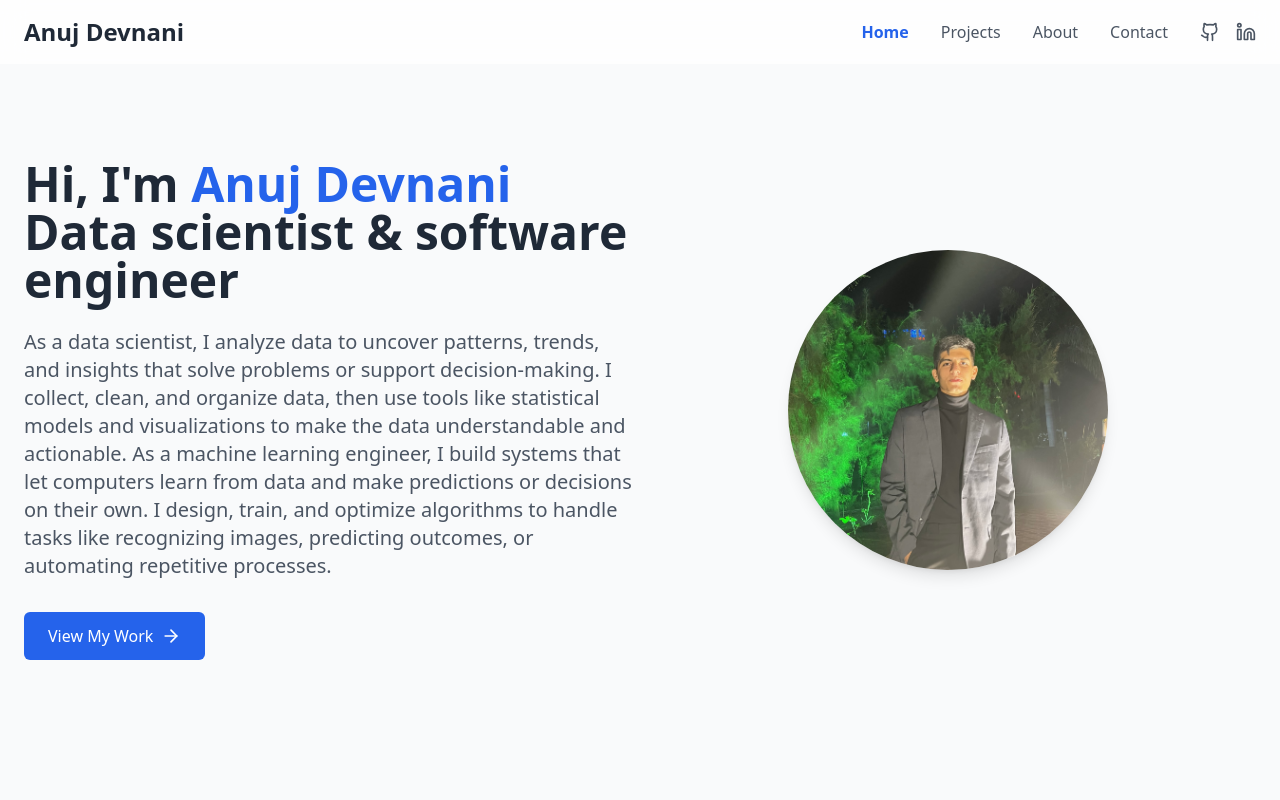
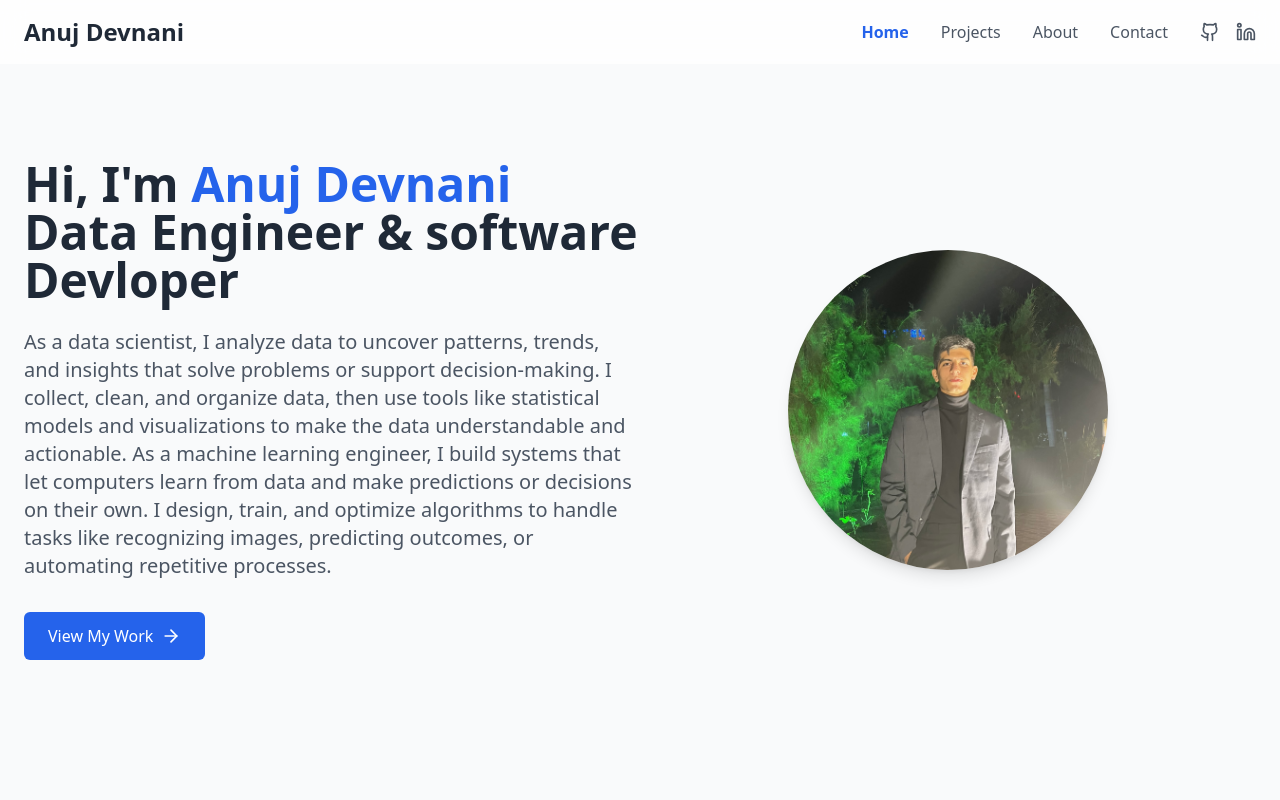
Before and after one commit to AnujDevnani/AnujDevnaniPortfolio, a React (Vite) app: page / in a window 1280 px wide. Shown: the top 800 px of the page. Built offline with nearby package versions, Linux system fonts and the light colour scheme.

Commit message:
Update Home.tsx

```diff
--- a/src/pages/Home.tsx
+++ b/src/pages/Home.tsx
@@ -23,7 +23,7 @@ const Home = () => {
             <h1 className="text-4xl md:text-5xl font-bold text-gray-800 mb-6">
               Hi, I'm <span className="text-blue-600">Anuj Devnani</span>
               <br />
-              Data scientist & software engineer
+              Data Engineer & software Devloper
             </h1>
             <p className="text-xl text-gray-600 mb-8">
               As a data scientist, I analyze data to uncover patterns, trends, and insights that solve problems or support decision-making. I collect, clean, and organize data, then use tools like statistical models and visualizations to make the data understandable and actionable.
```
